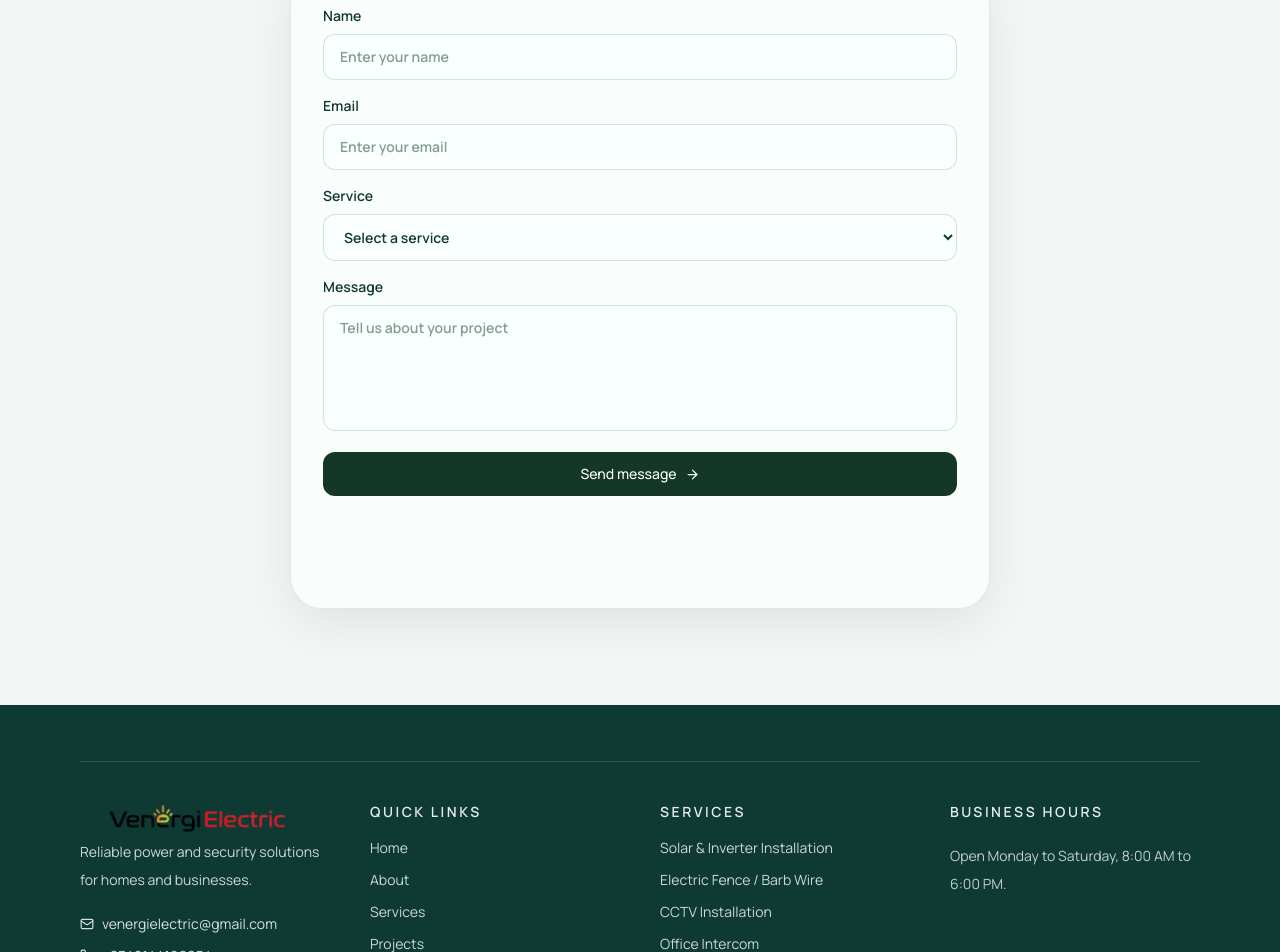
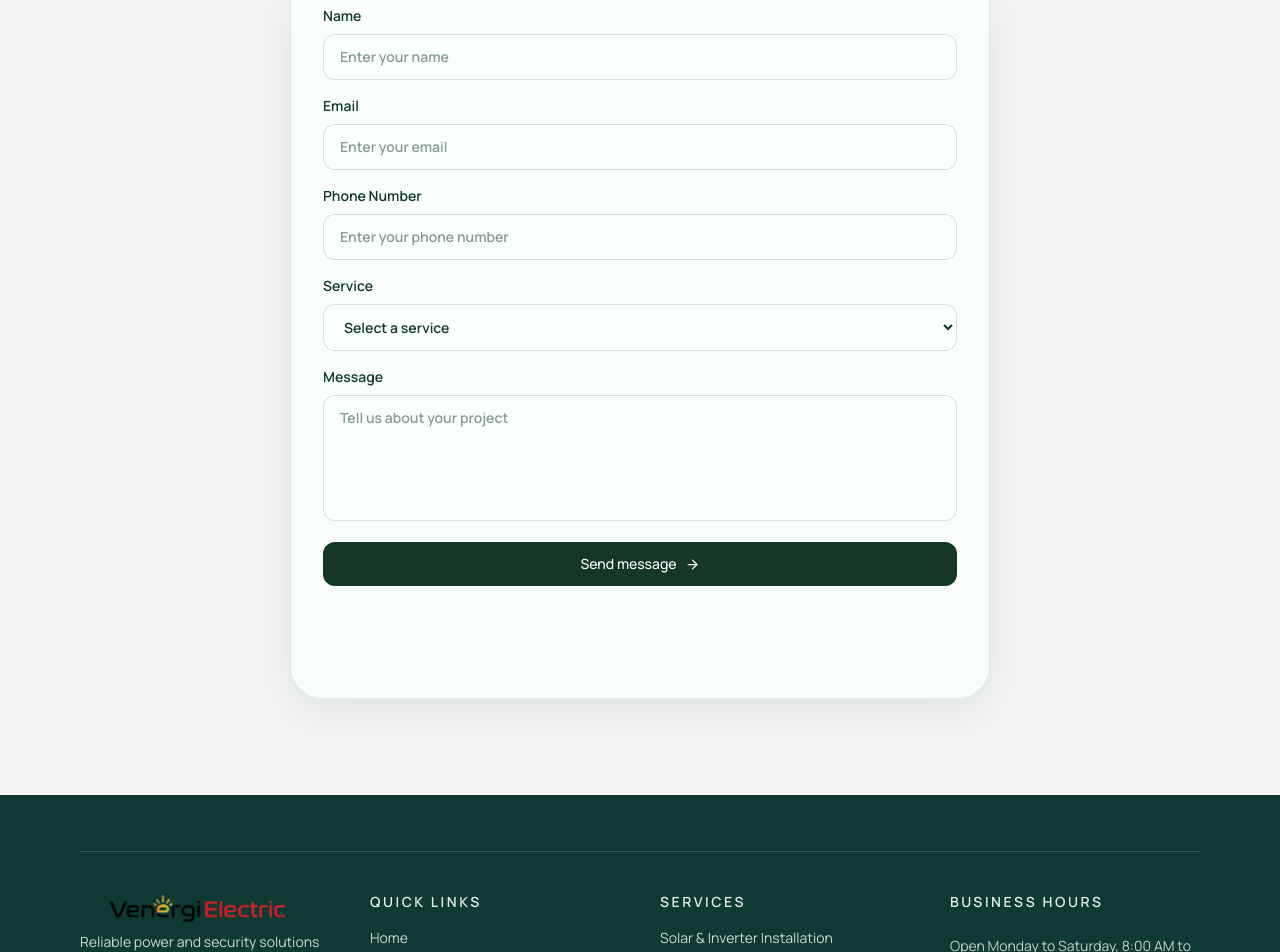
Before and after one commit to delikay/venerg, a React (Vite) app: page / in a window 1280 px wide. Shown: the part 4255-5207 px from the top of the page. Built offline with nearby package versions, Linux system fonts and the light colour scheme.

Commit message:
Update ContactSection.jsx

```diff
--- a/src/components/ContactSection.jsx
+++ b/src/components/ContactSection.jsx
@@ -15,6 +15,7 @@ const ContactSection = () => {
   const [formState, setFormState] = useState({
     name: '',
     email: '',
+    phone: '',
     service: '',
     message: '',
   })
@@ -63,6 +64,7 @@ const ContactSection = () => {
         body: JSON.stringify({
           name: formState.name,
           email: formState.email,
+          phone: formState.phone,
           service: formState.service,
           message: formState.message,
           _subject: `New website enquiry: ${formState.service}`,
@@ -78,6 +80,7 @@ const ContactSection = () => {
       setFormState({
         name: '',
         email: '',
+        phone: '',
         service: '',
         message: '',
       })
@@ -132,6 +135,21 @@ const ContactSection = () => {
               value={formState.email}
               onChange={handleChange}
               autoComplete="email"
+              required
+              className="mt-2 w-full rounded-xl border border-[#123830]/15 bg-white px-4 py-3 text-sm text-[#123830] outline-none ring-[#123830]/30 transition focus:ring-2"
+            />
+          </motion.label>
+
+          <motion.label variants={fadeInUp} className="block text-sm font-semibold text-[#123830]">
+            Phone Number
+            <input
+              type="tel"
+              name="phone"
+              placeholder="Enter your phone number"
+              value={formState.phone}
+              onChange={handleChange}
+              autoComplete="tel"
+              minLength={7}
               required
               className="mt-2 w-full rounded-xl border border-[#123830]/15 bg-white px-4 py-3 text-sm text-[#123830] outline-none ring-[#123830]/30 transition focus:ring-2"
             />
```
